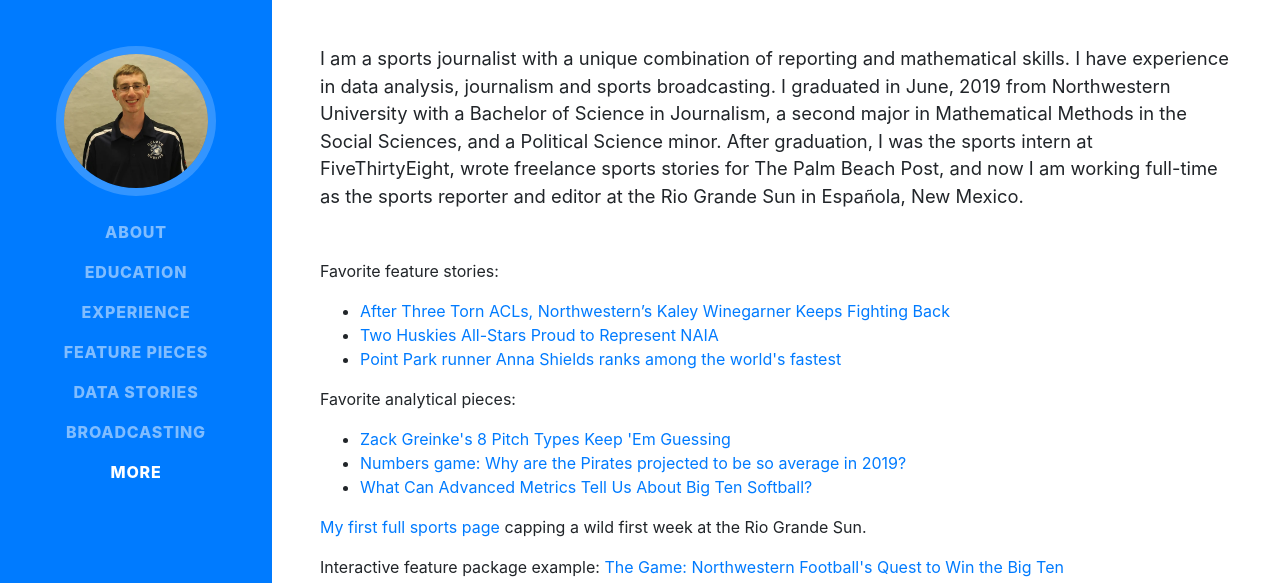
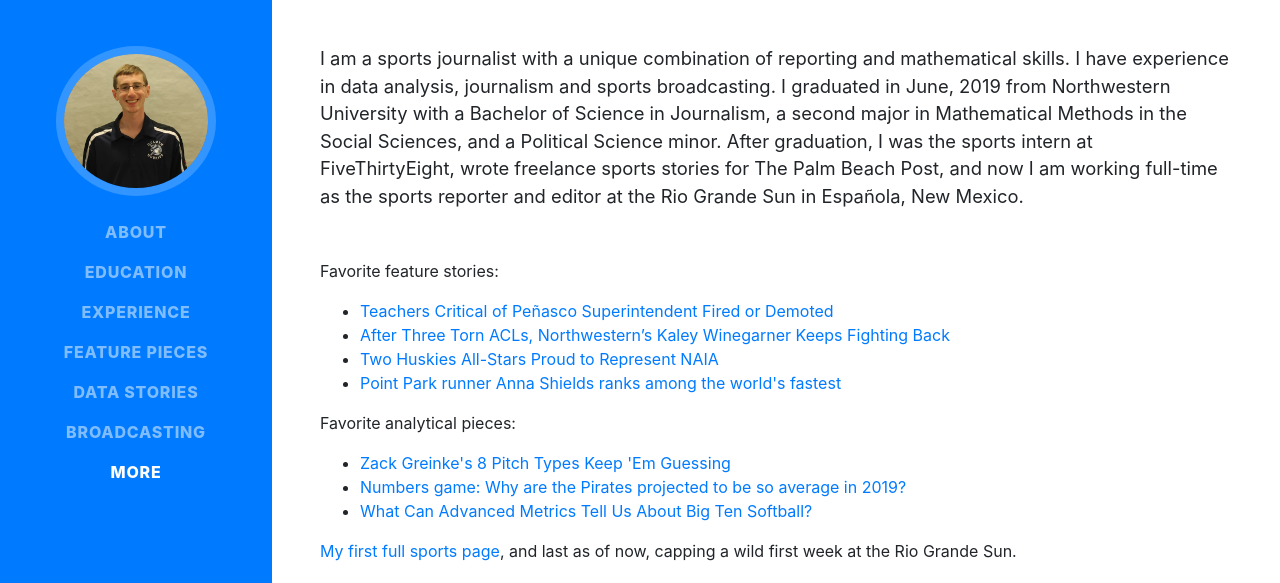
Before and after one commit to Ari-Levin/portfolio, a website with bundled scripts: page index.html in a window 1280 px wide. Shown: the part 135-718 px from the top of the page. Built offline with nearby package versions, Linux system fonts and the light colour scheme; a web font is replaced by a local one.

Commit message:
add Penasco feature

```diff
--- a/index.html
+++ b/index.html
@@ -79,6 +79,7 @@
 		  After graduation, I was the sports intern at FiveThirtyEight, wrote freelance sports stories for The Palm Beach Post, and now I am working full-time as the sports reporter and editor at the Rio Grande Sun in Española, New Mexico.</p>
 		<p>Favorite feature stories:</p>
 		<ul>
+			<li><a href="/portfolio/articles/penasco.pdf" target="new">Teachers Critical of Peñasco Superintendent Fired or Demoted</a></li>
 			<li><a href="https://wnursports.com/2019/05/23/after-three-torn-acls-northwesterns-kaley-winegarner-keeps-fighting-back/" target="new">After Three Torn ACLs, Northwestern’s Kaley Winegarner Keeps Fighting Back</a></li>
 			<li><a href="https://northwoodsleague.com/duluth-huskies/2018/07/28/two-huskies-all-stars-proud-to-represent-naia/" target="new">Two Huskies All-Stars Proud to Represent NAIA</a></li>
 			<li><a href="https://www.post-gazette.com/sports/other-colleges/2019/01/30/Point-Park-runner-Anna-Shields-world-fastest-1000-meters-NAIA-national-champion-Kelly-Parsley/stories/201901300015" target="new">Point Park runner Anna Shields ranks among the world's fastest</a></li>
@@ -89,7 +90,7 @@
 			<li><a href="https://www.post-gazette.com/sports/pirates/2019/02/25/pittsburgh-pirates-season-projections-trevor-williams-jameson-taillon-corey-dickerson/stories/201902250016?cid=search" target="new">Numbers game: Why are the Pirates projected to be so average in 2019?</a></li>
 			<li><a href="https://wnursports.com/2019/07/29/what-can-advanced-metrics-tell-us-about-big-ten-softball/" target="new">What Can Advanced Metrics Tell Us About Big Ten Softball?</a></li>
 		</ul>
-		<p><a href="/portfolio/img/sports0319.jpg" target="new">My first full sports page</a> capping a wild first week at the Rio Grande Sun.
+		<p><a href="/portfolio/img/sports0319.jpg" target="new">My first full sports page</a>, and last as of now, capping a wild first week at the Rio Grande Sun.
 		<p>Interactive feature package example: <a href="https://ari-levin.github.io/the-game/" target="new">The Game: Northwestern Football's Quest to Win the Big Ten</a></p>
           <div class="social-icons">
             <a href="https://twitter.com/levinari/" target="new">
@@ -284,6 +285,7 @@
 		<p>
 		Good stories are everywhere, especially in sports. The reason I want to pursue sports journalism is to continue to find and tell great stories. These are a few of my favorite examples.</p>
 		<ul>
+		<li><a href="/portfolio/articles/penasco.pdf" target="new">Teachers Critical of Peñasco Superintedent Fired or Demoted</a> -- Many teachers in the Peñasco school district had concerns about the Superintendent, who at first was not retained after her first year until the School Board reversed their decision days later, and some teachers and administrators have lost their jobs</li>
 		<li><a href="https://ari-levin.github.io/the-game/" target="new">The Game: Northwestern Football's quest to win the Big Ten</a> -- An interactive package about the 2018 Big Ten Championship Game, and its bigger impact on Northwestern football and the campus as a whole. Reported with Debbie-Marie Brown</li>
 		<li><a href="https://www.post-gazette.com/sports/other-colleges/2019/01/30/Point-Park-runner-Anna-Shields-world-fastest-1000-meters-NAIA-national-champion-Kelly-Parsley/stories/201901300015" target="new">Point Park runner Anna Shields ranks among the world's fastest</a> -- How did Anna Shields, one of the fastest runners in the world, end up competing at a tiny commuter school in downtown Pittsburgh? Her story is so much more than that</li>
 		<li><a href="https://wnursports.com/2019/05/23/after-three-torn-acls-northwesterns-kaley-winegarner-keeps-fighting-back/" target="new">After Three Torn ACLs, Northwestern’s Kaley Winegarner Keeps Fighting Back</a> -- Kaley Winegarner was one of the best 14-year-old softball players in the nation, but injuries have robbed her of large parts of her high school and college career. Yet she remains a productive member of Northwestern's pitching staff and maintains a vital role as veteran leader, even to those who have taken her playing time</li>
```
